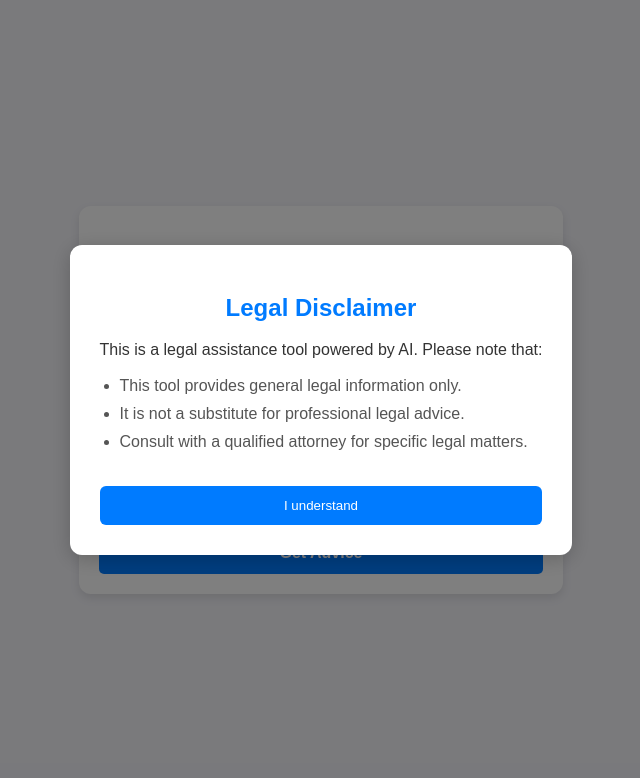
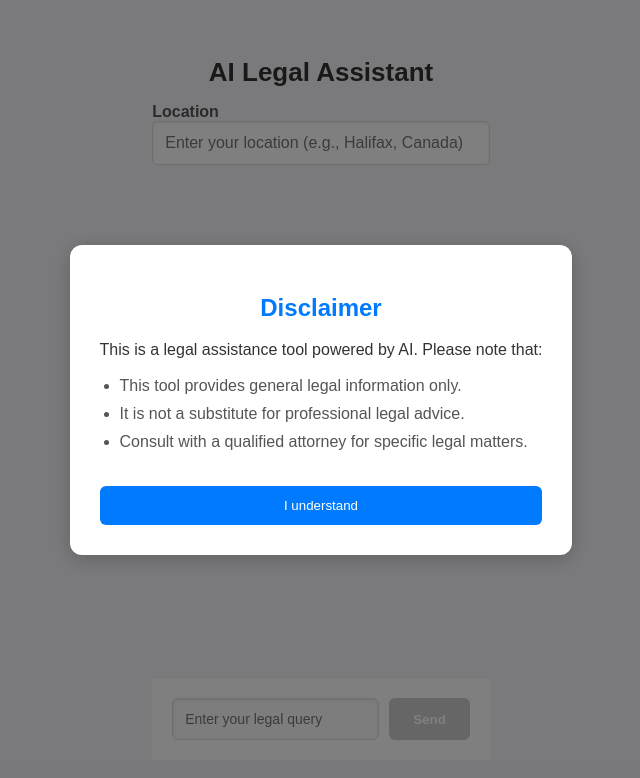
Before and after one commit to sameer3108/better-call-saul, a React (Create React App) app in the folder frontend/: page / in a window 1280 px wide. Shown: the top 778 px of the page, without its empty margins (319-959 px from the left). Built offline with nearby package versions, Linux system fonts and the light colour scheme.

Commit message:
Basic conversation view

```diff
--- a/frontend/src/App.css
+++ b/frontend/src/App.css
@@ -10,15 +10,92 @@ body {
   overflow-x: hidden;
 }
 
+.chat-container {
+  display: flex;
+  flex-direction: column;
+  gap: 16px;
+  height: 60vh;
+  overflow-y: auto;
+  padding: 20px;
+  margin-bottom: 20px;
+}
+
+.message {
+  max-width: 80%;
+  padding: 12px 16px;
+  border-radius: 12px;
+  margin-bottom: 8px;
+}
+
+.message.user {
+  background-color: #007bff;
+  color: white;
+  align-self: flex-end;
+}
+
+.message-header {
+  font-size: 0.8em;
+  margin-bottom: 4px;
+  opacity: 0.8;
+}
+
+.message-content {
+  line-height: 1.4;
+}
+
+.message.assistant {
+  background-color: #f0f0f0;
+  color: #333;
+  align-self: flex-start;
+}
+
+.query-form {
+  display: flex;
+  gap: 10px;
+  padding: 20px;
+  background: white;
+  border-top: 1px solid #eee;
+  position: sticky;
+  bottom: 0;
+}
+
+.query-form input {
+  flex-grow: 1;
+  padding: 12px;
+  border: 1px solid #ddd;
+  border-radius: 6px;
+  font-size: 14px;
+}
+
+.query-form button {
+  padding: 12px 24px;
+  background-color: #007bff;
+  color: white;
+  border: none;
+  border-radius: 6px;
+  cursor: pointer;
+  font-weight: bold;
+}
+
+.query-form button:disabled {
+  background-color: #cccccc;
+  cursor: not-allowed;
+}
+
+.loading-text {
+  margin-left: 10px;
+  font-size: 14px;
+}
+
+.location-input {
+  margin-bottom: 20px;
+}
+
 .app-container {
-  width: 90%;
-  max-width: 700px;
-  background: white;
-  padding: 20px;
-  border-radius: 12px;
-  box-shadow: 0 4px 10px rgba(0, 0, 0, 0.1);
-  text-align: center;
-  margin: 20px auto; /* Center the container horizontally */
+  display: flex;
+  flex-direction: column;
+  height: 90vh;
+  margin: 20px auto;
 }
 
 .title {
--- a/frontend/src/App.js
+++ b/frontend/src/App.js
@@ -5,6 +5,7 @@ import "./App.css";
 const App = () => {
   const [location, setLocation] = useState("");
   const [query, setQuery] = useState("");
+  const [messages, setMessages] = useState([]);
   const [response, setResponse] = useState("");
   const [error, setError] = useState("");
   const [loading, setLoading] = useState(false);
@@ -19,6 +20,14 @@ const App = () => {
     setError("");
     setResponse("");
     setLoading(true);
+
+    const userMessage = {
+      type: 'user',
+      content: query,
+      location: location
+    };
+    setMessages((prev) => [...prev, userMessage]);
+
 
     try {
       const res = await fetch("https://better-call-saul.onrender.com/api/legal-query", {
@@ -35,7 +44,11 @@ const App = () => {
 
       if (res.ok) {
         const data = await res.json();
-        setResponse(data.answer);
+        const aiResponse = {
+          type: 'assistant',
+          content: data.answer
+        };
+        setMessages(prev => [...prev, aiResponse]);
       } else {
         const errData = await res.json();
         setError(errData.error || "Failed to fetch response");
@@ -44,6 +57,7 @@ const App = () => {
       setError("An error occurred while connecting to the server");
     } finally {
       setLoading(false);
+      setQuery("");
     }
   };
 
@@ -52,7 +66,7 @@ const App = () => {
       {showDialog && (
         <div className="dialog-overlay">
           <div className="dialog-content">
-            <h2>Legal Disclaimer</h2>
+            <h2>Disclaimer</h2>
             <p>This is a legal assistance tool powered by AI. Please note that:</p>
             <ul>
               <li>This tool provides general legal information only.</li>
@@ -64,53 +78,59 @@ const App = () => {
         </div>
       )}
       <h1 className="title">AI Legal Assistant</h1>
-      <p className="subtitle">Get professional legal advice tailored to your location and query.</p>
-      <form onSubmit={handleSubmit} className="form">
-        <div className="input-group">
+      {messages.length === 0 && (
+        <div className='input group location-input'>
           <label>Location</label>
           <input
             type="text"
             value={location}
             onChange={(e) => setLocation(e.target.value)}
-            placeholder="Enter your location (e.g., California, USA)"
+            placeholder="Enter your location (e.g., Halifax, Canada)"
             required
           />
         </div>
-        <div className="input-group">
-          <label>Query</label>
+      )}
+
+      <div className="chat-container">
+        {messages.map((message, index) => (
+          <div key={index} className={`message ${message.type}`}>
+            {message.type === 'user' && (
+              <div className="message-header">
+                You (from {message.location})
+              </div>
+            )}
+            <div className="message-content">
+              {message.content}
+            </div>
+          </div>
+        ))}
+
+        {loading && (
+          <div className="message assistant">
+            <div className="message-content">
+              <ClipLoader size={20} color={"#007bff"} loading={loading} />
+              <span className="loading-text">Thinking...</span>
+            </div>
+          </div>
+        )}
+      </div>
+
+      <form onSubmit={handleSubmit} className="query-form">
         <input
           type="text"
           value={query}
           onChange={(e) => setQuery(e.target.value)}
           placeholder="Enter your legal query"
           required
+          disabled={!location && messages.length === 0}
         />
-        </div>
-        <button type="submit" className="submit-button" disabled={loading}>
-          {loading ? "Fetching Advice..." : "Get Advice"}
+        <button type="submit" disabled={loading || (!location && messages.length === 0)}>
+          Send
         </button>
       </form>
 
-      {loading && (
-        <div className="spinner-container">
-          <ClipLoader size={50} color={"#007bff"} loading={loading} />
-          <p>Fetching advice, please wait...</p>
-        </div>
-      )}
-
-      {!loading && response && (
-        <div className="response-container">
-          <h3>Response:</h3>
-          <div
-            className="response-content"
-            dangerouslySetInnerHTML={{ __html: response }}
-          />
-        </div>
-      )}
-
-      {!loading && error && (
+      {error && (
         <div className="error-container">
-          <h3>Error:</h3>
           <p>{error}</p>
         </div>
       )}
```
Lines whose indentation alone changed are shown as unchanged.
